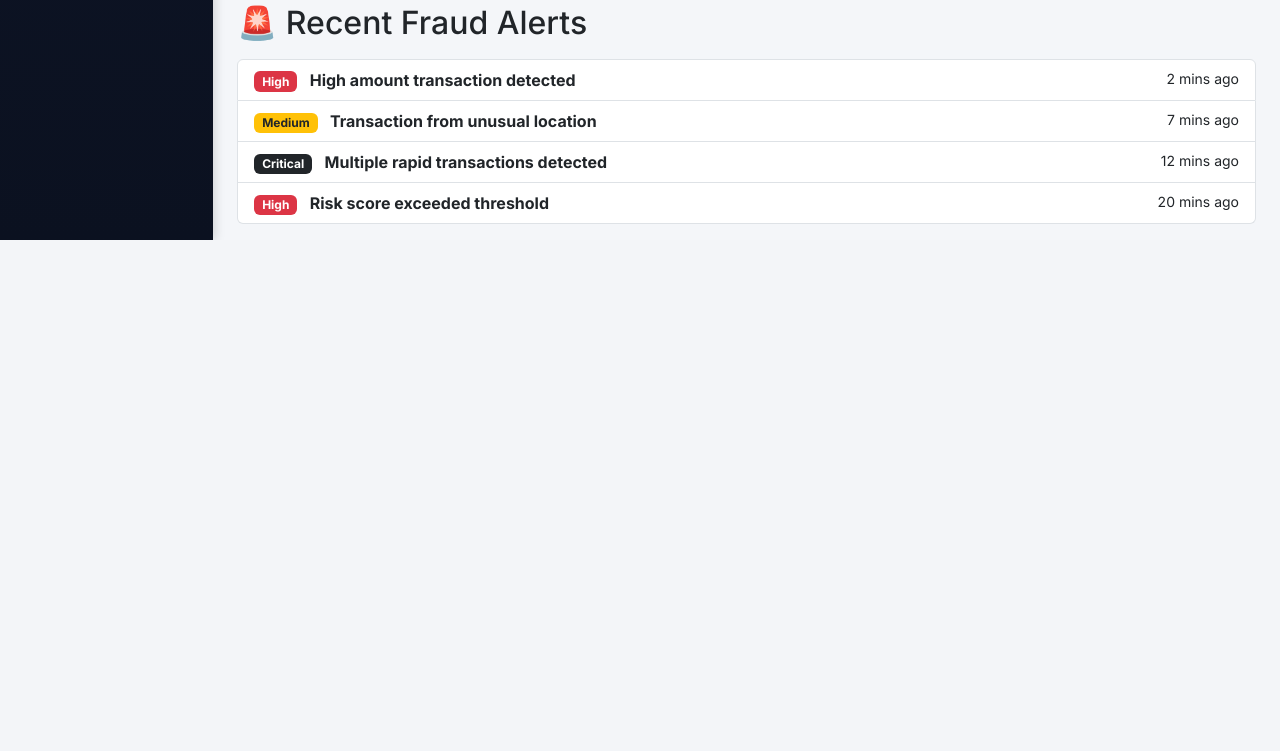
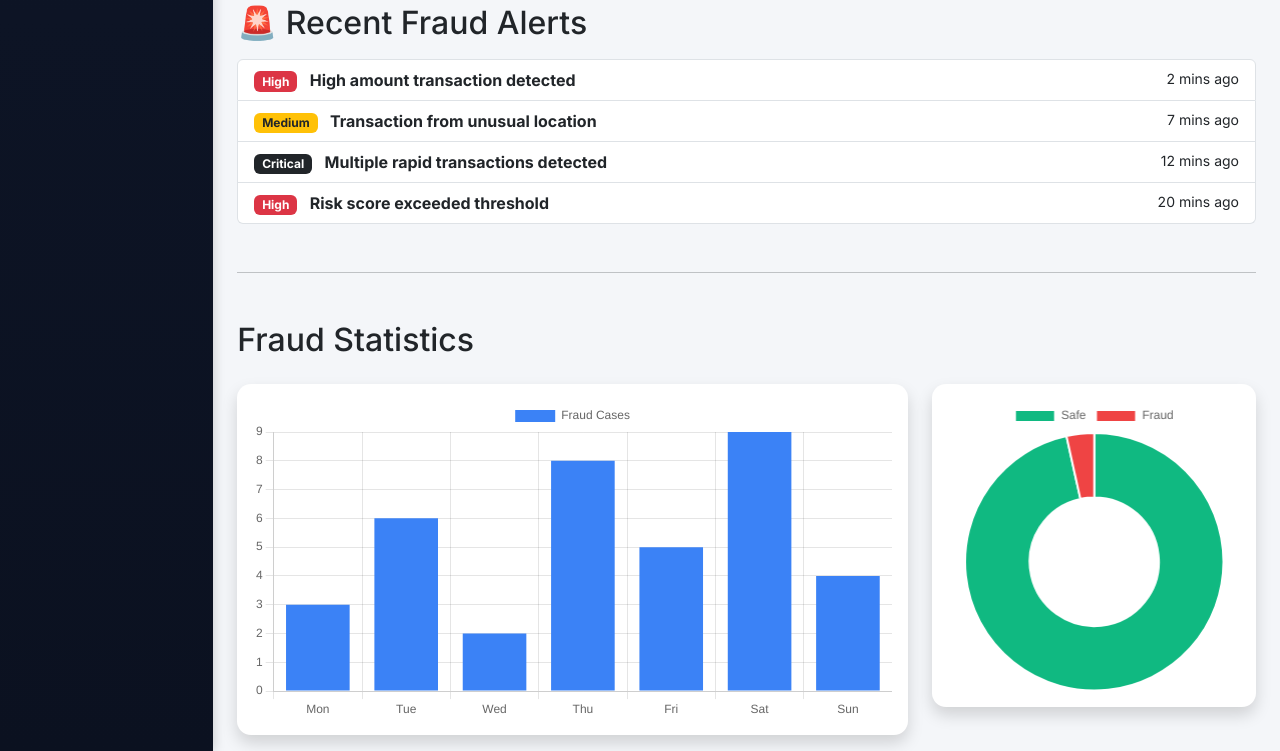
Before and after one commit to shamma-tendo/FraudDetectionSystem, a Django app: page / in a window 1280 px wide. Shown: the part 716-1467 px from the top of the page. Before the commit the page ends 956 px from the top, so only its background shows below. Run offline with Django 5.2, Linux system fonts and the light colour scheme.

```diff
--- a/dashboard/templates/dashboard/base.html
+++ b/dashboard/templates/dashboard/base.html
@@ -161,9 +161,14 @@
 
     </div>
 </div>
+<script src="https://cdn.jsdelivr.net/npm/chart.js"></script>
 
-<!-- Bootstrap JS -->
 <script src="https://cdn.jsdelivr.net/npm/bootstrap@5.3.3/dist/js/bootstrap.bundle.min.js"></script>
+
+{% block scripts %}
+{% endblock %}
+
+</body>
 
 </body>
 </html>
--- a/dashboard/templates/dashboard/dashboard.html
+++ b/dashboard/templates/dashboard/dashboard.html
@@ -278,4 +278,82 @@ Medium
 {% endfor %}
 
 </div>
+
+<hr class="my-5">
+
+<h2 class="mb-4">
+    Fraud Statistics
+</h2>
+
+<div class="row">
+
+    <div class="col-lg-8">
+
+        <div class="card shadow">
+
+            <div class="card-body">
+
+                <canvas id="fraudChart"></canvas>
+
+            </div>
+
+        </div>
+
+    </div>
+
+    <div class="col-lg-4">
+
+        <div class="card shadow">
+
+            <div class="card-body">
+
+                <canvas id="riskChart"></canvas>
+
+            </div>
+
+        </div>
+
+    </div>
+
+</div>
+
+
 {% endblock %}
+
+{% block scripts %}
+
+<script>
+
+const fraudChart = document.getElementById("fraudChart").getContext("2d");
+
+new Chart(fraudChart, {
+    type: "bar",
+    data: {
+        labels: ["Mon", "Tue", "Wed", "Thu", "Fri", "Sat", "Sun"],
+        datasets: [{
+            label: "Fraud Cases",
+            data: [3, 6, 2, 8, 5, 9, 4],
+            backgroundColor: "#3b82f6"
+        }]
+    }
+});
+
+const riskChart = document.getElementById("riskChart").getContext("2d");
+
+new Chart(riskChart, {
+    type: "doughnut",
+    data: {
+        labels: ["Safe", "Fraud"],
+        datasets: [{
+            data: [1202, 43],
+            backgroundColor: [
+                "#10b981",
+                "#ef4444"
+            ]
+        }]
+    }
+});
+
+</script>
+
+{% endblock %}
```
